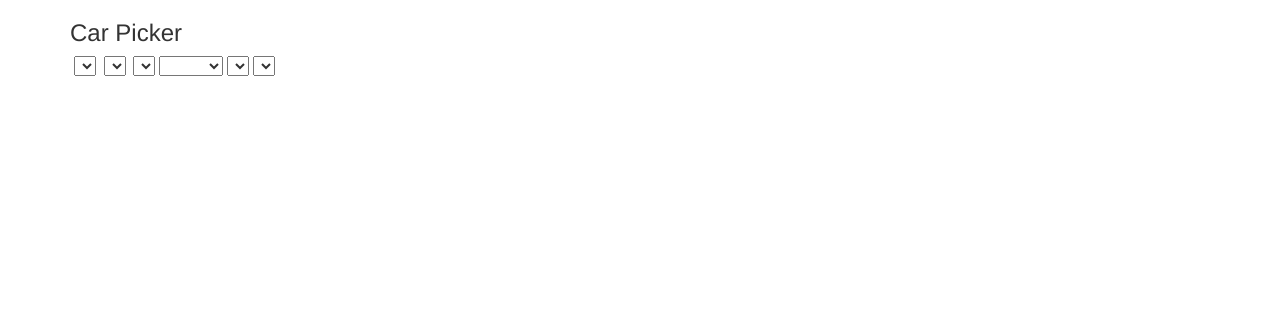
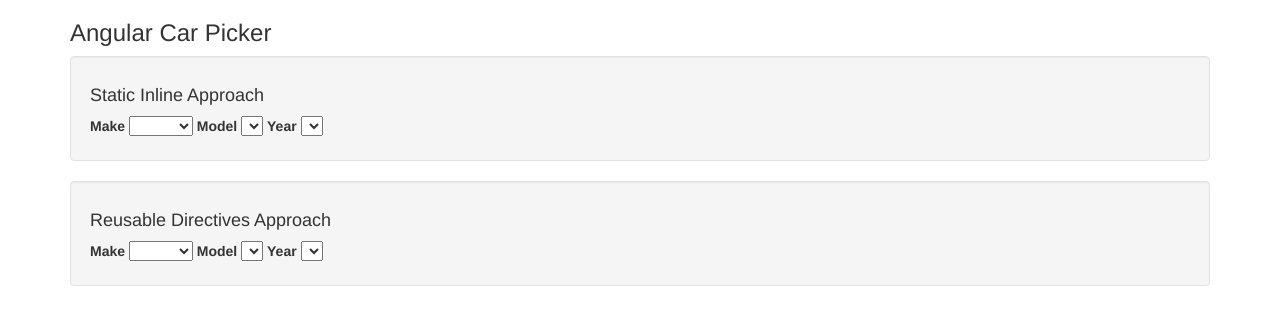
Before and after one commit to pm-roy-selig/dependent-picker, a website: page index.html in a window 1280 px wide. Drawn offline with nearby package versions, Linux system fonts and the light colour scheme.

Commit message:
adds nested and non-nested picker demos

```diff
--- a/index.html
+++ b/index.html
@@ -9,34 +9,43 @@
 <body ng-controller="main">
 
 <div class="container">
-    <h3>Car Picker</h3>
+    <h3>Angular Car Picker</h3>
+
+    <!--inline approach-->
+
+    <div class="well">
+        <h4>Static Inline Approach</h4>
+        <label>Make</label>
+        <select ng-model="carMake"
+                ng-options="item.name as item.name for item in makes"
+                ng-change="updateModels()"></select>
+
+        <label>Model</label>
+        <select ng-model="carModel"
+                ng-options="item for item in models"
+                ng-disabled="models.length==0"
+                ng-change="updateYears()"></select>
+
+        <label>Year</label>
+        <select ng-model="carYear"
+                ng-options="item for item in years"
+                ng-disabled="years.length==0"></select>
+    </div>
 
     <!--directives approach-->
 
+    <div class="well">
+        <h4>Reusable Directives Approach</h4>
+        <picker label="Make" options="makes" model="carMake" callback="updateModels()" pick-style="">
 
-    <picker>
-        <picker>
-            <picker></picker>
         </picker>
-    </picker>
+        <picker label="Model"  options="models" model="carModel" callback="updateYears()">
+
+        </picker>
+        <picker label="Year" options="years" model="carYear" callback="performSearch()"></picker>
+    </div>
 
 
-
-
-    <!--inline approach-->
-
-    <select ng-model="makeFilter"
-            ng-options="item.name as item.name for item in makes"
-            ng-change="updateModels()"></select>
-
-    <select ng-model="modelFilter"
-            ng-options="item for item in models"
-            ng-disabled="models.length==0"
-            ng-change="updateYears()"></select>
-
-    <select ng-model="yearFilter"
-            ng-options="item for item in years"
-            ng-disabled="years.length>0"></select>
 
 </div>
 
```
